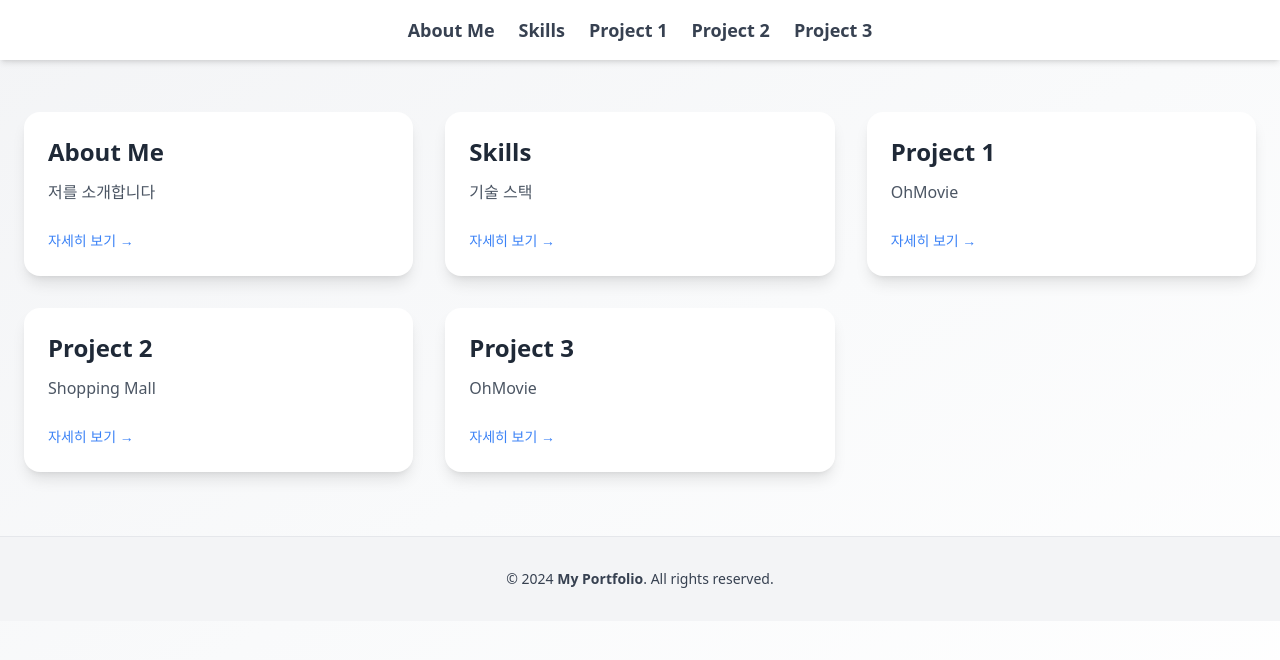
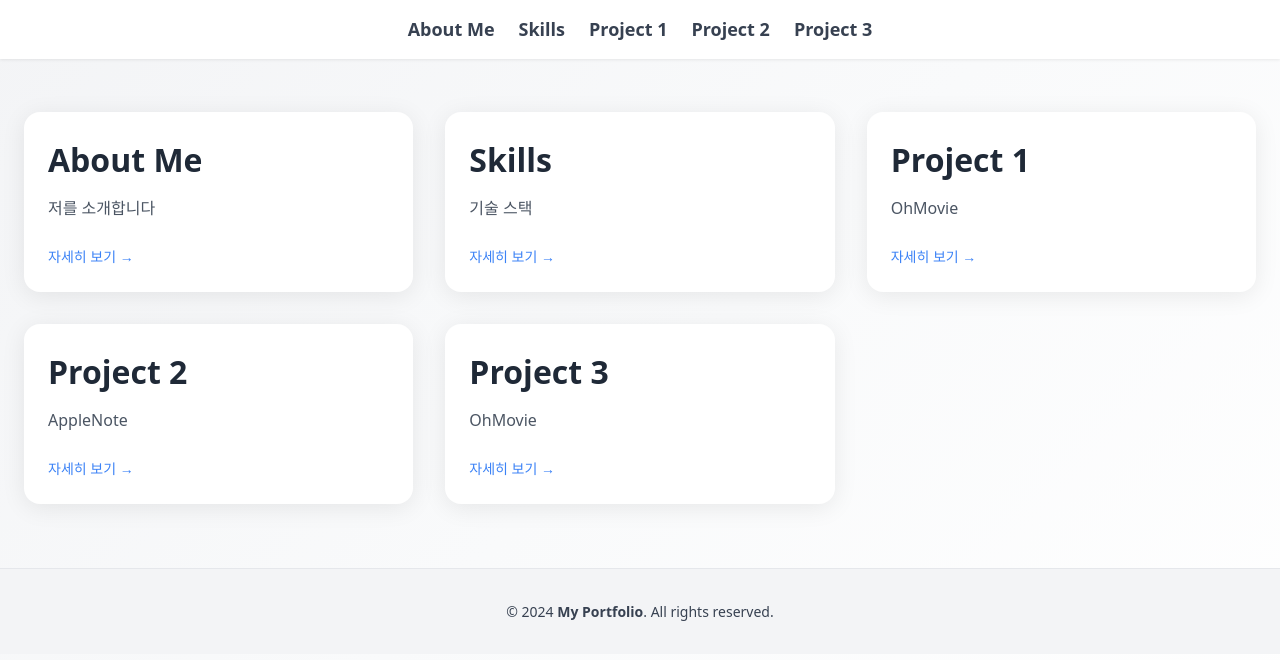
Before and after one commit to cho1ys/MyBlog, a Next.js app: page / in a window 1280 px wide. Shown: the top 660 px of the page. Built offline with nearby package versions, Linux system fonts and the light colour scheme.

Commit message:
feat: applenote 추가

```diff
--- a/package.json
+++ b/package.json
@@ -17,7 +17,8 @@
     "react": "^19.0.0",
     "react-dom": "^19.0.0",
     "react-markdown": "^9.0.3",
-    "remark-gfm": "^4.0.0"
+    "remark-gfm": "^4.0.0",
+    "styled-components": "^6.1.17"
   },
   "devDependencies": {
     "@eslint/eslintrc": "^3",
--- /dev/null
+++ b/src/app/applenote/page.tsx
@@ -0,0 +1,249 @@
+'use client';
+
+import styled, { keyframes } from 'styled-components';
+import { useEffect, useState } from 'react';
+import ReactMarkdown from 'react-markdown';
+import remarkGfm from 'remark-gfm';
+
+interface VelogPost {
+  id: string;
+  title: string;
+  body: string;
+  thumbnail: string | null;
+  url: string;
+  createdAt: string;
+}
+
+export default function Home() {
+    const [post, setPost] = useState<VelogPost | null>(null);
+    const [loading, setLoading] = useState(true);
+    const [error, setError] = useState<string | null>(null);
+
+    useEffect(() => {
+      const fetchPost = async () => {
+        try {
+          setLoading(true);
+          const response = await fetch('/api/posts', {
+            method: 'POST',
+            headers: {
+              'Content-Type': 'application/json',
+            },
+            body: JSON.stringify({
+              username: 'yschoi0119',
+              url_slug: '데브코스-3차-프로젝트-AppleNote',
+            }),
+          });
+
+          if (!response.ok) {
+            throw new Error('Failed to fetch post');
+          }
+
+          const data = await response.json();
+          setPost(data.data.post);
+        } catch (err) {
+          setError(err instanceof Error ? err.message : 'An unexpected error occurred');
+        } finally {
+          setLoading(false);
+        }
+      };
+
+      fetchPost();
+    }, []);
+
+    const formatDate = (date: string) => {
+      return new Date(date).toLocaleDateString('ko-KR', {
+        year: 'numeric',
+        month: 'long',
+        day: 'numeric',
+      });
+    };
+
+    if (loading) {
+      return (
+        <Centered>
+          <Spinner />
+        </Centered>
+      );
+    }
+
+    if (error) {
+      return (
+        <Centered>
+          <ErrorBox>
+            <ErrorTitle>Error</ErrorTitle>
+            <p>{error}</p>
+          </ErrorBox>
+        </Centered>
+      );
+    }
+
+    if (post) {
+      return (
+        <Main>
+          <Title>Project3 - Oh Movie</Title>
+          <Article key={post.id}>
+            {post.thumbnail ? (
+              <ThumbnailWrapper>
+                <Thumbnail src={post.thumbnail} alt={post.title} />
+                <GradientOverlay />
+              </ThumbnailWrapper>
+            ) : (
+              <NoThumbnail />
+            )}
+            <ArticleContent>
+              <ArticleLink href={post.url} target="_blank" rel="noopener noreferrer">
+                <ArticleTitle>{post.title}</ArticleTitle>
+                <ArticleBody>
+                  <ReactMarkdown
+                    remarkPlugins={[remarkGfm]}
+                    components={{
+                      img: ({ ...props }) => (
+                        <img {...props} style={{ maxWidth: '100%', height: 'auto' }} />
+                      ),
+                    }}
+                  >
+                    {post.body}
+                  </ReactMarkdown>
+                </ArticleBody>
+                <ArticleFooter>
+                  <time>{formatDate(post.createdAt)}</time>
+                </ArticleFooter>
+              </ArticleLink>
+            </ArticleContent>
+          </Article>
+        </Main>
+      );
+    }
+
+    return null;
+  }
+
+
+const Centered = styled.div`
+  display: flex;
+  align-items: center;
+  justify-content: center;
+  min-height: 100vh;
+`;
+
+const spin = keyframes`
+  to { transform: rotate(360deg); }
+`;
+
+const Spinner = styled.div`
+  animation: ${spin} 1s linear infinite;
+  border-radius: 9999px;
+  height: 3rem;
+  width: 3rem;
+  border-top: 2px solid #3b82f6;
+  border-bottom: 2px solid #3b82f6;
+  border-left: 2px solid transparent;
+  border-right: 2px solid transparent;
+`;
+
+const ErrorBox = styled.div`
+  color: #ef4444;
+  text-align: center;
+`;
+
+const ErrorTitle = styled.h2`
+  font-size: 2rem;
+  font-weight: bold;
+  margin-bottom: 0.5rem;
+`;
+
+const Main = styled.main`
+  max-width: 72rem;
+  margin: 0 auto;
+  padding: 3rem 1rem;
+`;
+
+const Title = styled.h1`
+  font-size: 2.25rem;
+  font-weight: bold;
+  margin-bottom: 3rem;
+  text-align: center;
+`;
+
+const Article = styled.article`
+  background: #fff;
+  border-radius: 0.75rem;
+  overflow: hidden;
+  box-shadow: 0 4px 24px rgba(0,0,0,0.08);
+  transition: box-shadow 0.3s, transform 0.3s;
+  &:hover {
+    box-shadow: 0 8px 32px rgba(0,0,0,0.12);
+    transform: translateY(-0.25rem);
+  }
+`;
+
+const ThumbnailWrapper = styled.div`
+  position: relative;
+  height: 12rem;
+  overflow: hidden;
+`;
+
+const Thumbnail = styled.img`
+  width: 100%;
+  height: 100%;
+  object-fit: cover;
+  transition: transform 0.3s;
+  ${Article}:hover & {
+    transform: scale(1.05);
+  }
+`;
+
+const GradientOverlay = styled.div`
+  position: absolute;
+  inset: 0;
+  background: linear-gradient(to top, rgba(0,0,0,0.5), transparent);
+  opacity: 0;
+  transition: opacity 0.3s;
+  ${Article}:hover & {
+    opacity: 1;
+  }
+`;
+
+const NoThumbnail = styled.div`
+  height: 12rem;
+  background: linear-gradient(to right, #3b82f6, #a78bfa);
+`;
+
+const ArticleContent = styled.div`
+  padding: 1.5rem;
+`;
+
+const ArticleLink = styled.a`
+  display: block;
+`;
+
+const ArticleTitle = styled.h2`
+  font-size: 1.25rem;
+  font-weight: bold;
+  margin-bottom: 0.75rem;
+  color: #1f2937;
+  transition: color 0.2s;
+  ${Article}:hover & {
+    color: #2563eb;
+  }
+`;
+
+const ArticleBody = styled.p`
+  color: #4b5563;
+  margin-bottom: 1rem;
+
+  img {
+    max-width: 100%;
+    height: auto;
+    border-radius: 0.5rem;
+    margin: 1rem 0;
+  }
+`;
+
+const ArticleFooter = styled.div`
+  display: flex;
+  justify-content: space-between;
+  align-items: center;
+  font-size: 0.875rem;
+  color: #6b7280;
+`;
--- a/src/app/page.tsx
+++ b/src/app/page.tsx
@@ -1,5 +1,7 @@
 'use client';
+import styled from 'styled-components';
 import { useRouter } from 'next/navigation';
+
 
 export default function Home() {
   const router = useRouter();
@@ -8,65 +10,177 @@ export default function Home() {
     { id: 1, title: "About Me", path: "/about", description: "저를 소개합니다" },
     { id: 2, title: "Skills", path: "/skills", description: "기술 스택" },
     { id: 3, title: "Project 1", path: "/ohmovie", description: "OhMovie" },
-    { id: 4, title: "Project 2", path: "/project2", description: "Shopping Mall" },
+    { id: 4, title: "Project 2", path: "/applenote", description: "AppleNote" },
     { id: 5, title: "Project 3", path: "/ohmovie", description: "OhMovie" }
   ];
 
   return (
-    <div className="min-h-screen bg-gradient-to-br from-gray-100 via-gray-50 to-white">
+    <Wrapper>
       {/* Header */}
-      <header className="fixed top-0 left-0 right-0 bg-white shadow-md z-10">
-        <nav className="max-w-7xl mx-auto px-6 py-4">
-          <ul className="flex space-x-6 justify-center">
+      <Header>
+        <Nav>
+          <MenuList>
             {menuItems.map((item) => (
               <li key={item.id}>
-                <button
-                  onClick={() => router.push(item.path)}
-                  className="text-gray-700 hover:text-blue-500 font-semibold text-lg transition-all"
-                >
+                <MenuButton onClick={() => router.push(item.path)}>
                   {item.title}
-                </button>
+                </MenuButton>
               </li>
             ))}
-          </ul>
-        </nav>
-      </header>
+          </MenuList>
+        </Nav>
+      </Header>
 
       {/* Main Content */}
-      <main className="pt-28 pb-16 px-6">
-        <div className="max-w-7xl mx-auto grid grid-cols-1 md:grid-cols-2 lg:grid-cols-3 gap-8">
+      <Main>
+        <Grid>
           {menuItems.map((item) => (
-            <div
-              key={item.id}
-              onClick={() => router.push(item.path)}
-              className="group bg-white rounded-2xl shadow-lg hover:shadow-2xl transition-shadow p-6 cursor-pointer transform hover:-translate-y-2 transition-transform"
-            >
-              <div className="flex flex-col h-full">
-                <h2 className="text-2xl font-extrabold text-gray-800 mb-3 group-hover:text-blue-600 transition-colors">
-                  {item.title}
-                </h2>
-                <p className="text-gray-600 flex-grow">{item.description}</p>
-                <div className="mt-6">
-                  <span className="text-blue-500 group-hover:text-blue-700 font-medium text-sm">
-                    자세히 보기 →
-                  </span>
-                </div>
+            <Card key={item.id} onClick={() => router.push(item.path)}>
+              <CardTitle>{item.title}</CardTitle>
+              <CardDesc>{item.description}</CardDesc>
+              <div style={{ marginTop: "1.5rem" }}>
+                <CardMore>자세히 보기 →</CardMore>
               </div>
-            </div>
+            </Card>
           ))}
-        </div>
-      </main>
+        </Grid>
+      </Main>
 
       {/* Footer */}
-      <footer className="bg-gray-100 border-t">
-        <div className="max-w-7xl mx-auto px-6 py-8">
-          <div className="text-center text-gray-700">
-            <p className="text-sm">
-              © 2024 <span className="font-semibold">My Portfolio</span>. All rights reserved.
-            </p>
-          </div>
-        </div>
-      </footer>
-    </div>
+      <Footer>
+        <FooterInner>
+          <FooterText>
+            <FooterP>
+              © 2024 <FooterStrong>My Portfolio</FooterStrong>. All rights reserved.
+            </FooterP>
+          </FooterText>
+        </FooterInner>
+      </Footer>
+    </Wrapper>
   );
 }
+
+const Wrapper = styled.div`
+  min-height: 100vh;
+  background: linear-gradient(135deg, #f3f4f6 0%, #f9fafb 50%, #fff 100%);
+`;
+
+const Header = styled.header`
+  position: fixed;
+  top: 0; left: 0; right: 0;
+  background: #fff;
+  box-shadow: 0 1px 3px rgba(0,0,0,0.08);
+  z-index: 10;
+`;
+
+const Nav = styled.nav`
+  max-width: 80rem;
+  margin: 0 auto;
+  padding: 1rem 1.5rem;
+`;
+
+const MenuList = styled.ul`
+  display: flex;
+  justify-content: center;
+  gap: 1.5rem;
+`;
+
+const MenuButton = styled.button`
+  color: #374151;
+  font-weight: 600;
+  font-size: 1.125rem;
+  transition: color 0.2s;
+  background: none;
+  border: none;
+  cursor: pointer;
+  &:hover {
+    color: #3b82f6;
+  }
+`;
+
+const Main = styled.main`
+  padding-top: 7rem;
+  padding-bottom: 4rem;
+  padding-left: 1.5rem;
+  padding-right: 1.5rem;
+`;
+
+const Grid = styled.div`
+  max-width: 80rem;
+  margin: 0 auto;
+  display: grid;
+  grid-template-columns: 1fr;
+  gap: 2rem;
+  @media (min-width: 768px) {
+    grid-template-columns: repeat(2, 1fr);
+  }
+  @media (min-width: 1024px) {
+    grid-template-columns: repeat(3, 1fr);
+  }
+`;
+
+const Card = styled.div`
+  background: #fff;
+  border-radius: 1rem;
+  box-shadow: 0 4px 24px rgba(0,0,0,0.08);
+  transition: box-shadow 0.2s, transform 0.2s;
+  padding: 1.5rem;
+  cursor: pointer;
+  display: flex;
+  flex-direction: column;
+  height: 100%;
+  &:hover {
+    box-shadow: 0 8px 32px rgba(0,0,0,0.12);
+    transform: translateY(-0.5rem);
+  }
+`;
+
+const CardTitle = styled.h2`
+  font-size: 2rem;
+  font-weight: 800;
+  color: #1f2937;
+  margin-bottom: 0.75rem;
+  transition: color 0.2s;
+  ${Card}:hover & {
+    color: #2563eb;
+  }
+`;
+
+const CardDesc = styled.p`
+  color: #4b5563;
+  flex-grow: 1;
+`;
+
+const CardMore = styled.span`
+  color: #3b82f6;
+  font-weight: 500;
+  font-size: 0.875rem;
+  transition: color 0.2s;
+  ${Card}:hover & {
+    color: #1d4ed8;
+  }
+`;
+
+const Footer = styled.footer`
+  background: #f3f4f6;
+  border-top: 1px solid #e5e7eb;
+`;
+
+const FooterInner = styled.div`
+  max-width: 80rem;
+  margin: 0 auto;
+  padding: 2rem 1.5rem;
+`;
+
+const FooterText = styled.div`
+  text-align: center;
+  color: #374151;
+`;
+
+const FooterP = styled.p`
+  font-size: 0.875rem;
+`;
+
+const FooterStrong = styled.span`
+  font-weight: 600;
+`;
```
Also changed, not shown: src/app/ohmovie/page.tsx (+158 -50 lines), 1 other file (tests, documents, lock files or other folders).
